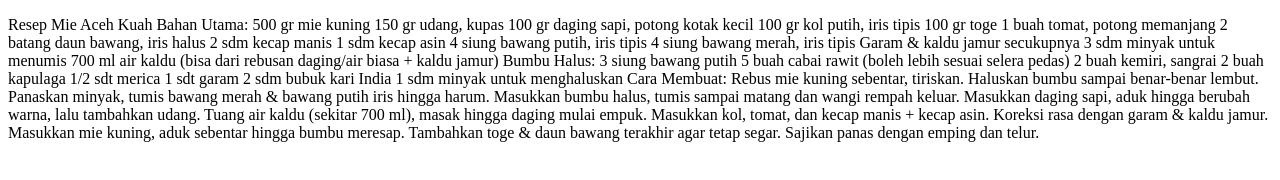
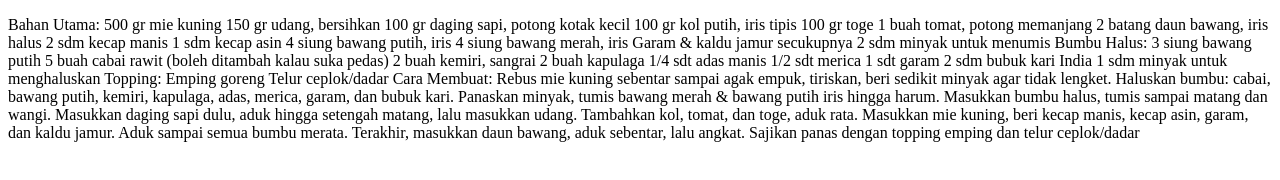
Before and after one commit to shairafathiya/Buku_Resep_Aceh, a plain HTML site: page index.html in a window 1280 px wide. Drawn offline with Linux system fonts and the light colour scheme.

Commit message:
feat:mengubah resep mie aceh

```diff
--- a/index.html
+++ b/index.html
@@ -7,42 +7,78 @@
 
 </head>
 <body>
-    <p>Resep Mie Aceh Kuah
-Bahan Utama:
+    <p>Bahan Utama:
+
         500 gr mie kuning
-150 gr udang, kupas
+
+        150 gr udang, bersihkan
+
         100 gr daging sapi, potong kotak kecil
+
         100 gr kol putih, iris tipis
+
         100 gr toge
+
         1 buah tomat, potong memanjang
+
         2 batang daun bawang, iris halus
+
         2 sdm kecap manis
+
         1 sdm kecap asin
-4 siung bawang putih, iris tipis
-4 siung bawang merah, iris tipis
+
+        4 siung bawang putih, iris
+
+        4 siung bawang merah, iris
+
         Garam & kaldu jamur secukupnya
-3 sdm minyak untuk menumis
-700 ml air kaldu (bisa dari rebusan daging/air biasa + kaldu jamur)
+
+        2 sdm minyak untuk menumis
+
         Bumbu Halus:
+
         3 siung bawang putih
-5 buah cabai rawit (boleh lebih sesuai selera pedas)
+
+        5 buah cabai rawit (boleh ditambah kalau suka pedas)
+
         2 buah kemiri, sangrai
+
         2 buah kapulaga
+
+        1/4 sdt adas manis
+
         1/2 sdt merica
+
         1 sdt garam
+
         2 sdm bubuk kari India
+
         1 sdm minyak untuk menghaluskan
+
+        Topping:
+
+        Emping goreng
+
+        Telur ceplok/dadar
+
         Cara Membuat:
-Rebus mie kuning sebentar, tiriskan.
-Haluskan bumbu sampai benar-benar lembut.
+
+        Rebus mie kuning sebentar sampai agak empuk, tiriskan, beri sedikit minyak agar tidak lengket.
+
+        Haluskan bumbu: cabai, bawang putih, kemiri, kapulaga, adas, merica, garam, dan bubuk kari.
+
         Panaskan minyak, tumis bawang merah & bawang putih iris hingga harum.
-Masukkan bumbu halus, tumis sampai matang dan wangi rempah keluar.
-Masukkan daging sapi, aduk hingga berubah warna, lalu tambahkan udang.
-Tuang air kaldu (sekitar 700 ml), masak hingga daging mulai empuk.
-Masukkan kol, tomat, dan kecap manis + kecap asin. Koreksi rasa dengan garam & kaldu jamur.
-Masukkan mie kuning, aduk sebentar hingga bumbu meresap.
-Tambahkan toge & daun bawang terakhir agar tetap segar.
-Sajikan panas dengan emping dan telur.
-</p>
+
+        Masukkan bumbu halus, tumis sampai matang dan wangi.
+
+        Masukkan daging sapi dulu, aduk hingga setengah matang, lalu masukkan udang.
+
+        Tambahkan kol, tomat, dan toge, aduk rata.
+
+        Masukkan mie kuning, beri kecap manis, kecap asin, garam, dan kaldu jamur. Aduk sampai semua bumbu merata.
+
+        Terakhir, masukkan daun bawang, aduk sebentar, lalu angkat.
+
+        Sajikan panas dengan topping emping dan telur ceplok/dadar</p>
 </body>
 </html>
```
Lines whose indentation alone changed are shown as unchanged.
